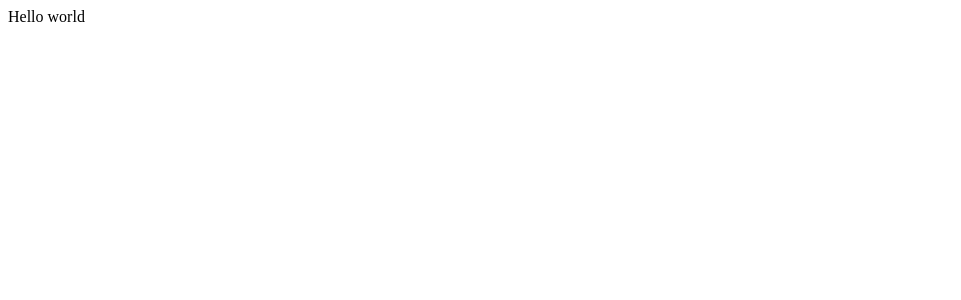
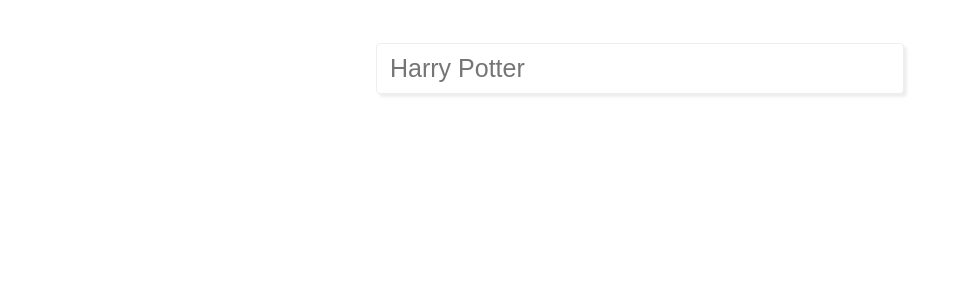
Before and after one commit to takshch/book-search, a React (Create React App) app in the folder React.js + Node.js/client/: page /search in a window 1280 px wide. Shown: the top 300 px of the page, without its empty margins (0-961 px from the left). Built offline with nearby package versions, Linux system fonts and the light colour scheme.

Commit message:
Adds search

```diff
--- a/React.js + Node.js/client/package.json
+++ b/React.js + Node.js/client/package.json
@@ -7,6 +7,7 @@
     "@testing-library/react": "^13.0.1",
     "@testing-library/user-event": "^13.5.0",
     "axios": "^0.26.1",
+    "lodash.debounce": "^4.0.8",
     "react": "^18.0.0",
     "react-dom": "^18.0.0",
     "react-router-dom": "^6.3.0",
--- /dev/null
+++ b/React.js + Node.js/client/src/component/searchbar.js
@@ -0,0 +1,18 @@
+import React from 'react';
+import './searchbar.scss';
+
+function Searchbar({ placeholder, onInput }) {
+  return (
+    <div className="searchbar">
+      <input
+        type="text"
+        aria-label="search-keyword"
+        placeholder={placeholder}
+        onInput={onInput}
+        data-test-input
+      />
+    </div>
+  );
+};
+
+export default Searchbar;
--- /dev/null
+++ b/React.js + Node.js/client/src/component/searchbar.scss
@@ -0,0 +1,17 @@
+.searchbar {
+  display: flex;
+  justify-content: center;
+  margin: 5px;
+  padding: 10px;
+
+  > input {
+    width: 90%;
+    max-width: 500px;
+    border-radius: 4px;
+    font-size: 25px;
+    padding: 10px 13px;
+    border: 1px solid #eee;
+    outline: 0;
+    box-shadow: 3px 3px 3px #eee;
+  }
+}
--- a/React.js + Node.js/client/src/route/search.js
+++ b/React.js + Node.js/client/src/route/search.js
@@ -1,10 +1,52 @@
-import React from 'react';
+import React, { useState, useEffect } from 'react';
 import './search.scss';
+import SearchBar from '../component/searchbar';
+import debounce from 'lodash.debounce';
+import * as BookService from '../services/book';
+import { Link } from 'react-router-dom';
+import BookCard from '../component/book-card';
+
+const onInput = (setSearchValue) => (e) => {
+  const value = e.target.value;
+  setSearchValue(value);
+};
+
+const searchBook = debounce(async (searchValue, setBooks) => {
+  try {
+    const books = await BookService.search(searchValue);
+    setBooks(books);
+  } catch (e) {
+    console.log(e);
+  }
+}, 1000);
 
 function RouteSearch() {
+  const [searchValue, setSearchValue] = useState('');
+  const [books, setBooks] = useState([]);
+
+  useEffect(() => {
+    if (searchValue) {
+      searchBook(searchValue, setBooks);
+    };
+  }, [searchValue]);
+
+
   return (
     <div className="route-search">
-      Hello world
+      <SearchBar placeholder="Harry Potter" onInput={onInput(setSearchValue)} />
+
+      <div className="cards">
+        {books.map((book, index) => (
+          <Link key={index} to={`/book/${book.id}`} className="card-wrapper">
+            <BookCard
+              src={book.imageLinks.smallThumbnail}
+              title={book.title}
+              publisher={book.publisher}
+              stars={book.averageRating}
+            />
+          </Link>)
+        )}
+      </div>
     </div>
   );
 }
--- a/React.js + Node.js/client/src/route/search.scss
+++ b/React.js + Node.js/client/src/route/search.scss
@@ -1 +1,26 @@
-.route-search {}
+.route-search {
+  display: grid;
+  gap: 10px;
+  padding: 20px 30px;
+
+  > .cards {
+    display: flex;
+    justify-content: center;
+    flex-wrap: wrap;
+    gap: 15px;
+
+    > .card-wrapper {
+      text-decoration: none;
+      color: unset;
+    }
+  }
+
+  // > .loading,
+  // > .error {
+  //   @include font-montserrat-medium;
+  // }
+
+  // > .error {
+  //   color: red;
+  // }
+}
--- a/React.js + Node.js/client/src/serializers/books.js
+++ b/React.js + Node.js/client/src/serializers/books.js
@@ -1,4 +1,4 @@
-import BookSerializer from "./book";
+import * as BookSerializer from "./book";
 
 export const normalizeResponse = (data) => {
   const { items } = data;
--- a/React.js + Node.js/client/src/services/book.js
+++ b/React.js + Node.js/client/src/services/book.js
@@ -1,4 +1,4 @@
-import BookSerializer from '../serializers/book';
+import * as BooksSerializer from '../serializers/books';
 import axios from 'axios';
 
 const API = 'https://www.googleapis.com/books/v1/volumes';
@@ -9,7 +9,7 @@
 
   const url = `${API}?q=${searchKeyword}&key=${API_KEY}`;
   const response = await axios.get(url);
-  const data = await response.data();
+  const { data } = response;
 
-  return BookSerializer.normalizeResponse(data);
+  return BooksSerializer.normalizeResponse(data);
 };
```
Also changed, not shown: 1 other file (tests, documents, lock files or other folders).
